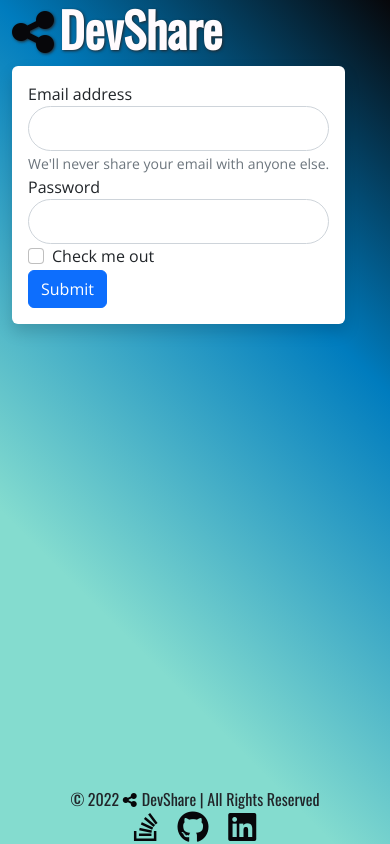
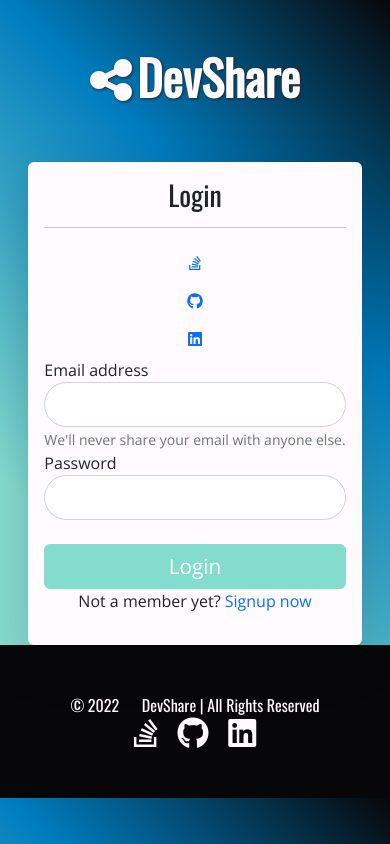
Before and after one commit to KristianColville1/dev-share, a Django app: page / in a window 390 px wide. Run offline with Django 3.2, Linux system fonts and the light colour scheme; some libraries are stand-ins or nearby versions.

Commit message:
Update styling with bootstrap classes for responsiveness

```diff
--- a/home/templates/home/home_page.html
+++ b/home/templates/home/home_page.html
@@ -2,35 +2,50 @@
 
 {% block content%}
 
-<main class="home">
+<div class="home">
     <div class="container">
-        <div class="row py-lg-5">
-            <div class="col-lg-4 col-sm-12 py-lg-5">
-                <h1 class="home-logo"><i class="fa-solid fa-share-nodes"></i>DevShare</h1>
-            </div>
-            <div class="col-lg-8 col-sm-12 py-lg-5">
-                <form action="" class="login mx-auto shadow p-3 mb-5 bg-white rounded">
+        <h1 class="text-center py-5 home-logo"><i class="fa-solid fa-share-nodes home-logo"></i>DevShare</h1>
+        <div class="row">
+            <div class="col-12">
+                <form action="" class="shadow-lg p-3 rounded login-form mx-auto">
                     {% csrf_token %}
+                    <h1 class="text-center green">Login</h1>
+                    <hr>
+                    <div class="row text-center">
+                        <button class="btn btn-link">
+                            <i class="fa-brands fa-stack-overflow"></i>
+                        </button>
+                        <button class="btn btn-link">
+                            <i class="fa-brands fa-github"></i>
+                        </button>
+                        <button class="btn btn-link">
+                            <i class="fa-brands fa-linkedin"></i>
+                        </button>
+                    </div>
                     <div class="form-group">
                         <label for="exampleInputEmail1">Email address</label>
-                        <input type="email" class="form-control" id="exampleInputEmail1" aria-describedby="emailHelp" required>
+                        <input type="email" class="form-control" id="exampleInputEmail1" aria-describedby="emailHelp">
                         <small id="emailHelp" class="form-text text-muted">We'll never share your email with anyone
                             else.</small>
                     </div>
                     <div class="form-group">
                         <label for="exampleInputPassword1">Password</label>
-                        <input type="password" class="form-control" id="exampleInputPassword1" required>
+                        <input type="password" class="form-control" id="exampleInputPassword1">
                     </div>
-                    <div class="form-group form-check">
-                        <input type="checkbox" class="form-check-input" id="exampleCheck1">
-                        <label class="form-check-label" for="exampleCheck1">Check me out</label>
-                    </div>
-                    <button type="submit" class="btn btn-primary">Submit</button>
+                    <br>
+                    <button type="submit" class="btn btn-primary font-weight-bold btn--login">Login</button>
+                    <p class="text-center">Not a member yet?
+                        <a class="text-decoration-none">Signup now</a></p>
                 </form>
+
             </div>
         </div>
+
     </div>
-</main>
+
+</div>
 {% include "footer.html" %}
 
+
+
 {% endblock %}
--- a/static/css/base.css
+++ b/static/css/base.css
@@ -15,7 +15,8 @@
 
 body {
     overflow-x: hidden;
-    min-height: 100vh;
+    background: rgb(132, 220, 207);
+    background: linear-gradient(45deg, rgba(132, 220, 207, 1) 27%, rgba(0, 124, 190, 1) 68%, rgba(7, 7, 10, 1) 100%);
 }
 
 .navbar,
@@ -149,27 +150,32 @@ i:hover {
 
 /**********************************************************Footer*/
 footer {
-    height: fit-content;
-    position: absolute;
-    bottom: 0;
+    background-color: var(--rich-black-fogra-39);
+    color: var(--snow);
 }
 
 footer a i {
     font-size: 2rem;
-    color: var(--rich-black-fogra-39);
+    color: var(--snow);
 }
 
 /**********************************************************Home page*/
 
-.home {
-    min-height: 100vh;
-    background: rgb(132,220,207);
-    background: linear-gradient(45deg, rgba(132,220,207,1) 27%, rgba(0,124,190,1) 68%, rgba(7,7,10,1) 100%);
+.login-form {
+    position: relative;
+    z-index: 2;
 }
 
-.home form {
-    position: absolute;
-    z-index: 1;
+.btn--login {
+    width: 100%;
+    font-size: 1.3rem;
+    background-color: var(--middle-blue-green);
+    border-color: var(--middle-blue-green);
+}
+
+.btn--login:hover {
+    background-color: var(--pacific-blue);
+    border-color: var(--pacific-blue);
 }
 
 .home-logo {
--- a/templates/footer.html
+++ b/templates/footer.html
@@ -1,6 +1,6 @@
 {% block content%}
 {% comment %} Footer {% endcomment %}
-<footer class="container-fluid py-lg-4">
+<footer class="container-fluid mt-auto py-5">
     <div class="row">
         <div class="col-sm-12 col-md-6 text-center">
             <div class="copyright">
```
